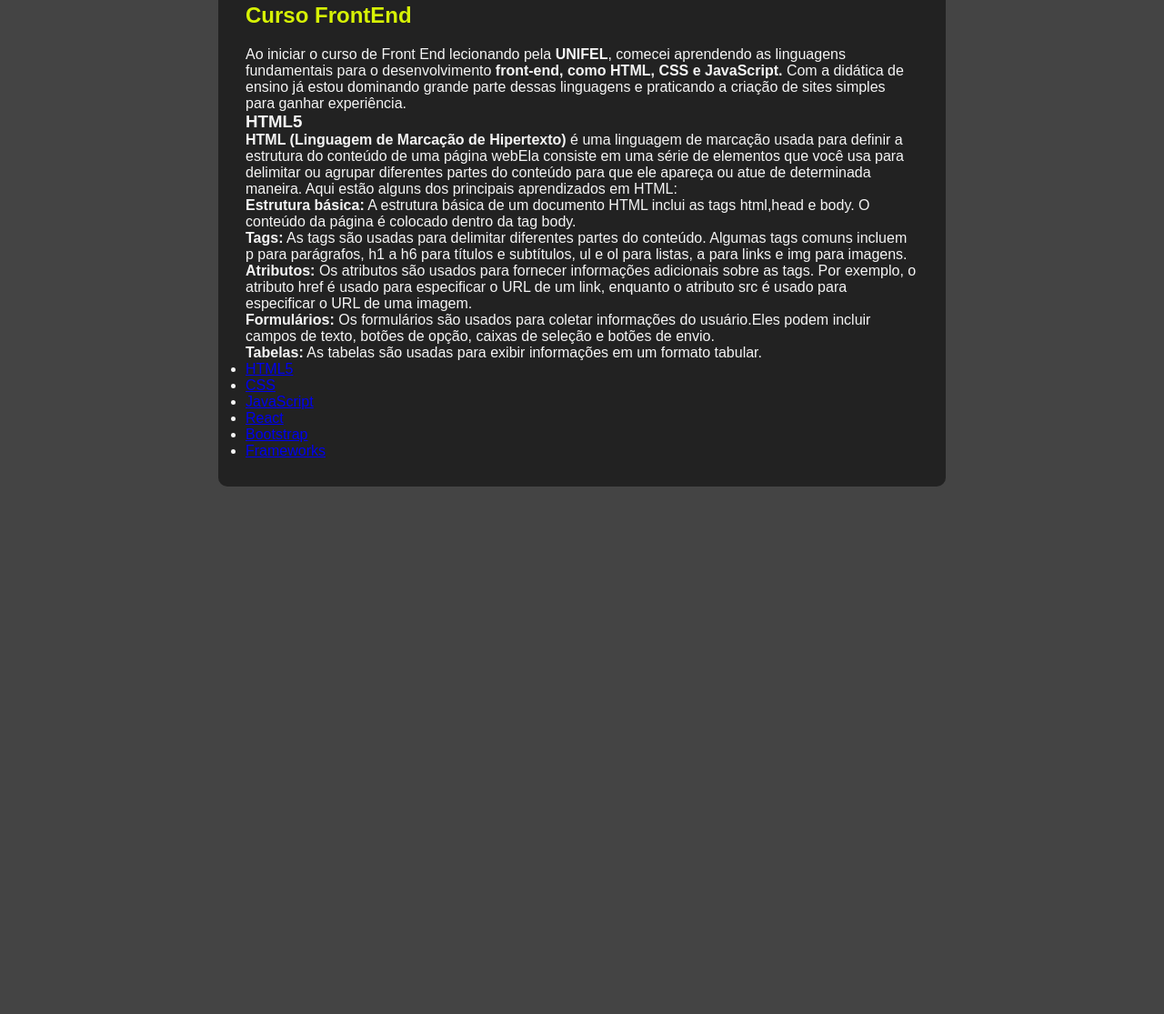
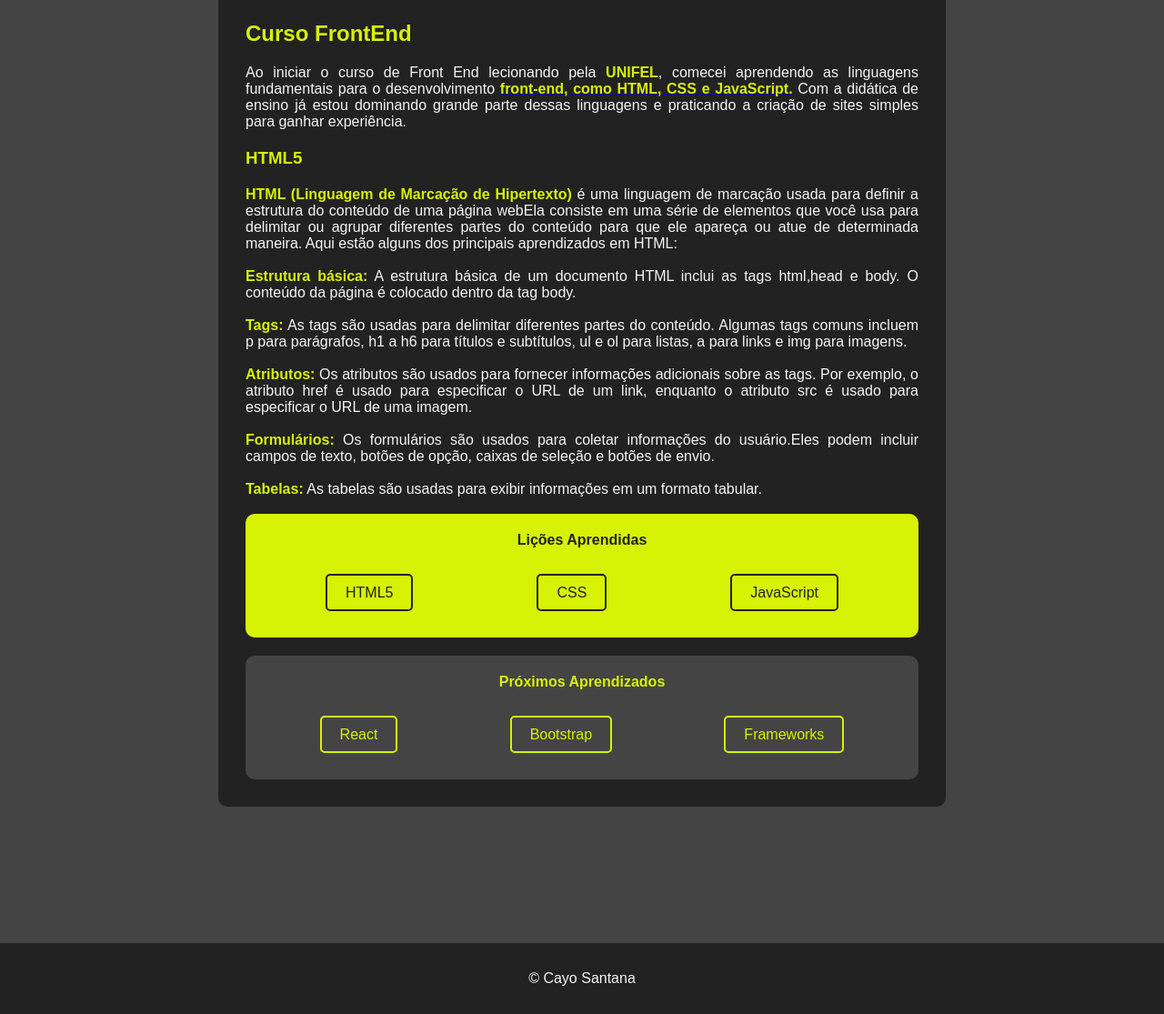
Before and after one commit to cayosantana/desafio-01-unifel-t4, a plain HTML site: page index.html in a window 1280 px wide. Shown: the part 586-1701 px from the top of the page at 91% size. Before the commit the page ends 1271 px from the top, so only its background shows below. Drawn offline with Linux system fonts and the light colour scheme.

Commit message:
Estilização dos Containers

```diff
--- a/Estilos/style.css
+++ b/Estilos/style.css
@@ -16,6 +16,10 @@ header {
     position: fixed;
     top: 0;
 }
+span {
+    font-size: 40px;
+    color: #D7F205;
+}
 header > h1 {
     text-align: center;
 }
@@ -31,5 +35,93 @@ main {
 }
 main > article > h2 {
     color: #D7F205;
+    padding: 20px 0px;
+}
+h3 {
+    color: #D7F205;
+    padding: 20px 0px;
+}
+p {
+    text-align: justify;
+}
+.aprendidas {
+    background-color: #D7F205;
+    padding: 20px;
+    border-radius: 10px;
+}
+.aprendidas > h4 {
+    color: #222;
+    text-align: center;
     padding-bottom: 20px;
 }
+.aprendidas > ul {
+    display: flex;
+    justify-content: space-around;
+
+}
+.aprendidas > ul > li {
+    list-style-type: none;
+    padding: 20px 0px;
+}
+.aprendidas > ul > li > a {
+    color: #222;
+    text-decoration: none;
+    border: 2px solid;
+    padding: 10px 20px;
+    border-radius: 5px;
+}
+.aprendidas > ul > li > a:hover {
+    background-color: #222;
+    color: #D7F205;
+}
+.aprendidas > ul > li > a:active {
+    box-shadow: 0px 0px 10px black
+}
+.futuro {
+    background-color: #444;
+    padding: 20px;
+    border-radius: 10px;
+    margin-top: 20px;
+}
+.futuro > h4 {
+    color: #D7F205;
+    text-align: center;
+    padding-bottom: 20px;
+}
+.futuro > ul {
+    display: flex;
+    justify-content: space-around;
+}
+.futuro > ul > li {
+    list-style-type: none;
+    padding: 20px 0px;
+}
+.futuro > ul > li > a {
+    color: #D7F205;
+    text-decoration: none;
+    border: 2px solid;
+    padding: 10px 20px;
+    border-radius: 5px;
+}
+.futuro > ul > li > a:hover {
+    background-color: #D7F205;
+    color: #222;
+}
+.futuro > ul > li > a:active {
+    box-shadow: 0px 0px 10px #D7F205
+}
+footer {
+    background-color: #222;
+    padding: 30px 0px;
+}
+footer > p {
+    text-align: center;
+}
+strong {
+    color: #D7F205;
+}
+strong:hover {
+    background-color: #D7F205;
+    color: #222;
+    transition-duration: 1ms;
+}
--- a/index.html
+++ b/index.html
@@ -8,29 +8,37 @@
 </head>
 <body>
     <header id="cabecalho">
-        <h1>APRENDIZADOS 2023</h1>
+        <h1><span>{</span> APRENDIZADOS 2023 <span>}</span></h1>
     </header>
     <main>
         <img src="./Imagens/home-01.jpeg" alt="">
         <article>
             <h2>Curso FrontEnd</h2>
-            <p>Ao iniciar o curso de Front End lecionando pela <strong>UNIFEL</strong>, comecei aprendendo as linguagens fundamentais para o desenvolvimento <strong>front-end, como HTML, CSS e JavaScript.</strong> Com a didática de ensino já estou dominando grande parte dessas linguagens e praticando a criação de sites simples para ganhar experiência.</p>
+            <p>Ao iniciar o curso de Front End lecionando pela <strong>UNIFEL</strong>, comecei aprendendo as linguagens fundamentais para o desenvolvimento <a href="aprendidas"><strong>front-end, como HTML, CSS e JavaScript.</strong></a> Com a didática de ensino já estou dominando grande parte dessas linguagens e praticando a criação de sites simples para ganhar experiência.</p>
             <section>
                 <h3>HTML5</h3>
-                <p><strong>HTML (Linguagem de Marcação de Hipertexto)</strong> é uma linguagem de marcação usada para definir a estrutura do conteúdo de uma página webEla consiste em uma série de elementos que você usa para delimitar ou agrupar diferentes partes do conteúdo para que ele apareça ou atue de determinada maneira. Aqui estão alguns dos principais aprendizados em HTML:<br> <strong>Estrutura básica:</strong> A estrutura básica de um documento HTML inclui as tags html,head e body. O conteúdo da página é colocado dentro da tag body.<br> <strong>Tags:</strong> As tags são usadas para delimitar diferentes partes do conteúdo. Algumas tags comuns incluem p para parágrafos, h1 a h6 para títulos e subtítulos, ul e ol para listas, a para links e img para imagens.<br> <strong>Atributos:</strong> Os atributos são usados para fornecer informações adicionais sobre as tags. Por exemplo, o atributo href é usado para especificar o URL de um link, enquanto o atributo src é usado para especificar o URL de uma imagem.<br> <strong>Formulários:</strong> Os formulários são usados para coletar informações do usuário.Eles podem incluir campos de texto, botões de opção, caixas de seleção e botões de envio.<br> <strong>Tabelas:</strong> As tabelas são usadas para exibir informações em um formato tabular.</p>
+                <p><strong>HTML (Linguagem de Marcação de Hipertexto)</strong> é uma linguagem de marcação usada para definir a estrutura do conteúdo de uma página webEla consiste em uma série de elementos que você usa para delimitar ou agrupar diferentes partes do conteúdo para que ele apareça ou atue de determinada maneira. Aqui estão alguns dos principais aprendizados em HTML:<br><br> <strong>Estrutura básica:</strong> A estrutura básica de um documento HTML inclui as tags html,head e body. O conteúdo da página é colocado dentro da tag body.<br><br> <strong>Tags:</strong> As tags são usadas para delimitar diferentes partes do conteúdo. Algumas tags comuns incluem p para parágrafos, h1 a h6 para títulos e subtítulos, ul e ol para listas, a para links e img para imagens.<br><br> <strong>Atributos:</strong> Os atributos são usados para fornecer informações adicionais sobre as tags. Por exemplo, o atributo href é usado para especificar o URL de um link, enquanto o atributo src é usado para especificar o URL de uma imagem.<br><br> <strong>Formulários:</strong> Os formulários são usados para coletar informações do usuário.Eles podem incluir campos de texto, botões de opção, caixas de seleção e botões de envio.<br><br> <strong>Tabelas:</strong> As tabelas são usadas para exibir informações em um formato tabular.</p><br>
             </section>
         </article>
-        <ul>
-            <li><a href="#">HTML5</a></li>
-            <li><a href="#">CSS</a></li>
-            <li><a href="#">JavaScript</a></li>
-        </ul>
-        <ul>
-            <li><a href="#">React</a></li>
-            <li><a href="#">Bootstrap</a></li>
-            <li><a href="#">Frameworks</a></li>
-        </ul>
+        <div class="aprendidas">
+            <h4>Lições Aprendidas</h4>
+            <ul>
+                <li><a href="https://developer.mozilla.org/pt-BR/docs/Web/HTML" target="_blank">HTML5</a></li>
+                <li><a href="https://developer.mozilla.org/pt-BR/docs/Web/CSS" target="_blank">CSS</a></li>
+                <li><a href="https://developer.mozilla.org/pt-BR/docs/Web/JavaScript" target="_blank">JavaScript</a></li>
+            </ul>
+        </div>
+        <div class="futuro">
+            <h4>Próximos Aprendizados</h4>
+            <ul>
+                <li><a href="https://react.dev/" target="_blank">React</a></li>
+                <li><a href="https://getbootstrap.com/" target="_blank">Bootstrap</a></li>
+                <li><a href="https://www.locaweb.com.br/blog/temas/codigo-aberto/o-que-e-framework/" target="_blank">Frameworks</a></li>
+            </ul>
+        </div>
     </main>
-    <footer></footer>
+    <footer>
+        <p>&copy; Cayo Santana</p>
+    </footer>
 </body>
 </html>
```
